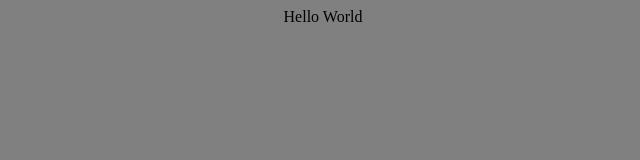
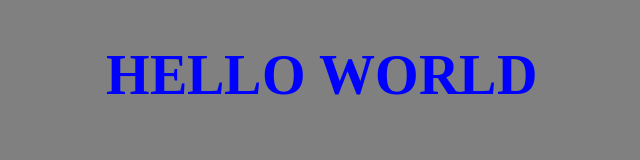
Before and after one commit to HBDev6/TM_TPHB, a plain HTML site: page index.html in a window 1280 px wide. Shown: the whole page, without its empty margins (317-957 px from the left). Drawn offline with nearby package versions, Linux system fonts and the light colour scheme.

Commit message:
#2 Texte Animate

```diff
--- a/index.html
+++ b/index.html
@@ -1,10 +1,18 @@
 <!DOCTYPE html>
 <html>
-  <head>
-    <title>Coucou</title>
+<head>
+    <title>Hello World</title>
     <link rel="stylesheet" type="text/css" href="main.css">
-  </head>
-  <body>
-  Hello World
-  </body>
+</head>
+<body>
+<h1 class="ml1">
+  <span class="text-wrapper">
+    <span class="line line1"></span>
+    <span class="letters">HELLO WORLD</span>
+    <span class="line line2"></span>
+  </span>
+</h1>
+<script src="https://cdnjs.cloudflare.com/ajax/libs/animejs/2.0.2/anime.min.js"></script>
+<script src="main.js"></script>
+</body>
 </html>
--- a/main.css
+++ b/main.css
@@ -1,4 +1,27 @@
 body {
   background-color: grey;
   text-align: center;
+}.ml1 {
+  font-weight: 900;
+  font-size: 3.5em;
+}.ml1 .letter {
+  display: inline-block;
+  line-height: 1em;
+  color: blue;
+}.ml1 .text-wrapper {
+  position: relative;
+  display: inline-block;
+  padding-top: 0.1em;
+  padding-right: 0.05em;
+  padding-bottom: 0.15em;
+}.ml1 .line {
+  opacity: 0;
+  position: absolute;
+  left: 0;
+  height: 3px;
+  width: 100%;
+  background-color: grey;
+  transform-origin: 0 0;
 }
+.ml1 .line1 { top: 0; }
+.ml1 .line2 { bottom: 0; }
--- /dev/null
+++ b/main.js
@@ -0,0 +1,27 @@
+    // Wrap every letter in a span
+var textWrapper = document.querySelector('.ml1 .letters');
+    textWrapper.innerHTML = textWrapper.textContent.replace(/\S/g, "<span class='letter'>$&</span>");
+    anime.timeline({loop: true})
+        .add({
+            targets: '.ml1 .letter',
+            scale: [0.3,1],
+            opacity: [0,1],
+            translateZ: 0,
+            easing: "easeOutExpo",
+            duration: 600,
+            delay: (el, i) => 70 * (i+1)
+        }).add({
+        targets: '.ml1 .line',
+        scaleX: [0,1],
+        opacity: [0.5,1],
+        easing: "easeOutExpo",
+        duration: 700,
+        offset: '-=875',
+        delay: (el, i, l) => 80 * (l - i)
+    }).add({
+        targets: '.ml1',
+        opacity: 0,
+        duration: 1000,
+        easing: "easeOutExpo",
+        delay: 1000
+    });
```
